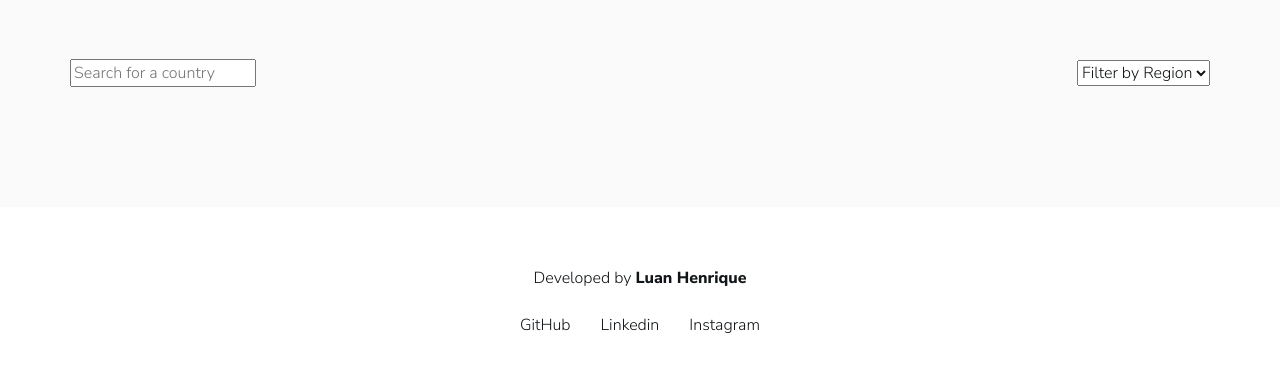
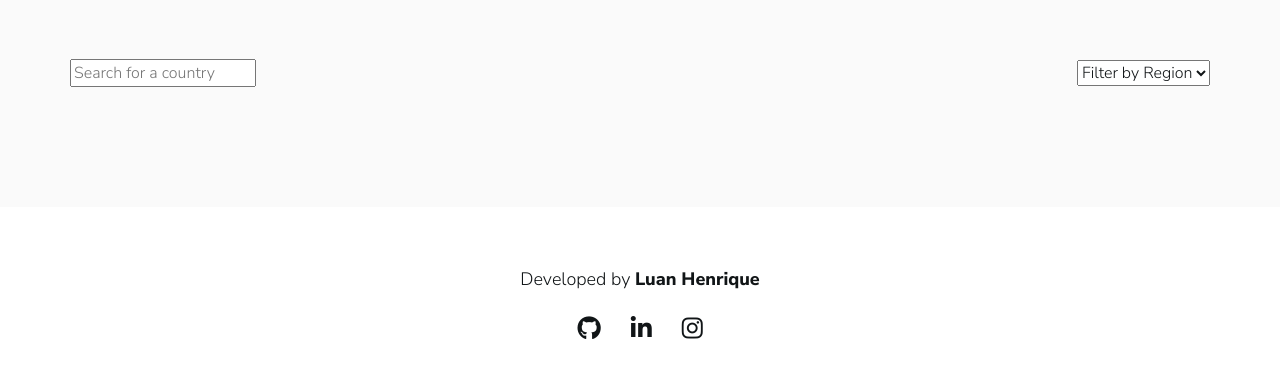
Before and after one commit to realluan05/countries-api, a PHP site: page / in a window 1280 px wide. Shown: the part 83-461 px from the top of the page. Run offline with PHP 8.4, Linux system fonts and the light colour scheme; data that the repository does not hold is empty; some libraries are stand-ins or nearby versions.

Commit message:
add icones sociais no rodape

```diff
--- a/css/reset.css
+++ b/css/reset.css
@@ -52,3 +52,16 @@ img {
   display: block;
   max-width: 100%;
 }
+
+i::before {
+  display: inline-block;
+  font-family: "FontAwesome";
+  font-style: normal;
+  font-size: 24px;
+  transition: var(--transition);
+}
+
+i:hover::before {
+  opacity: .8;
+  transform: translateY(-2px);
+}
--- a/css/style.css
+++ b/css/style.css
@@ -11,12 +11,9 @@ html.dark .countries .content {
   background-color: var(--c-blue);
 }
 
-html.dark .countries .item {
+html.dark .countries .item,
+html.dark .countries .item:hover {
   filter: none;
-}
-
-html.dark .countries .item:hover {
-  filter: drop-shadow(0 2px 2px var(--c-blue));
 }
 
 html.dark .main {
@@ -51,9 +48,12 @@ html.dark .main {
   display: grid;
   grid-template-columns: repeat(4, 1fr);
   gap: 60px;
+  place-items: flex-start;
 }
 
 .countries .item {
+  display: block;
+  width: 100%;
   border-radius: 5px;
   overflow: hidden;
   filter: drop-shadow(0 2px 4px #f4f4f4);
@@ -80,6 +80,10 @@ html.dark .main {
   margin: 0 0 15px;
 }
 
+.countries .item ul li {
+  margin: 0 0 5px;
+}
+
 .countries .item ul li strong {
   font-weight: 600;
 }
@@ -101,3 +105,7 @@ html.dark .main {
   gap: 0 30px;
   padding-top: 25px;
 }
+
+.copyright, .copyright > strong {
+  font-size: 18px;
+}
--- a/index.php
+++ b/index.php
@@ -8,6 +8,7 @@
 
     <link rel="stylesheet" href="./css/style.css" type="text/css" />
 
+    <script src="https://kit.fontawesome.com/2f41b6fafb.js" crossorigin="anonymous"></script>
     <script src="https://ajax.googleapis.com/ajax/libs/jquery/3.6.0/jquery.min.js" type="text/javascript" defer></script>
     <script src="./js/dark-mode.js" type="text/javascript" defer></script>
 
@@ -69,12 +70,12 @@
 
     <footer class="footer">
         <div class="container">
-            <span>Developed by <strong>Luan Henrique</strong></span>
+            <span class="copyright">Developed by <strong>Luan Henrique</strong></span>
             <nav class="social">
                 <ul>
-                    <li><a href="#">GitHub</a></li>
-                    <li><a href="#">Linkedin</a></li>
-                    <li><a href="#">Instagram</a></li>
+                    <li><a href="#" title="GitHub"><i class="fa-brands fa-github"></i></a></li>
+                    <li><a href="#" title="Linkedin"><i class="fa-brands fa-linkedin-in"></i></a></li>
+                    <li><a href="#" title="Instagram"><i class="fa-brands fa-instagram"></i></a></li>
                 </ul>
             </nav>
         </div>
```
